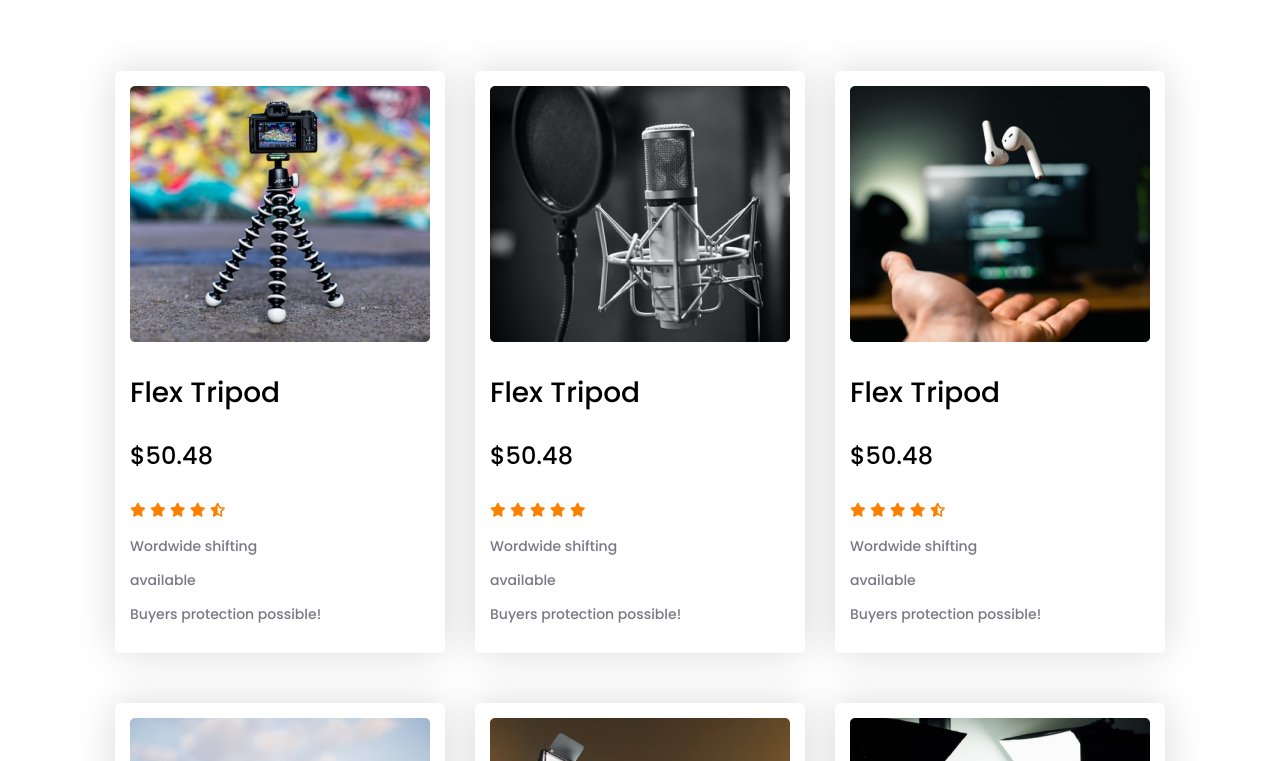
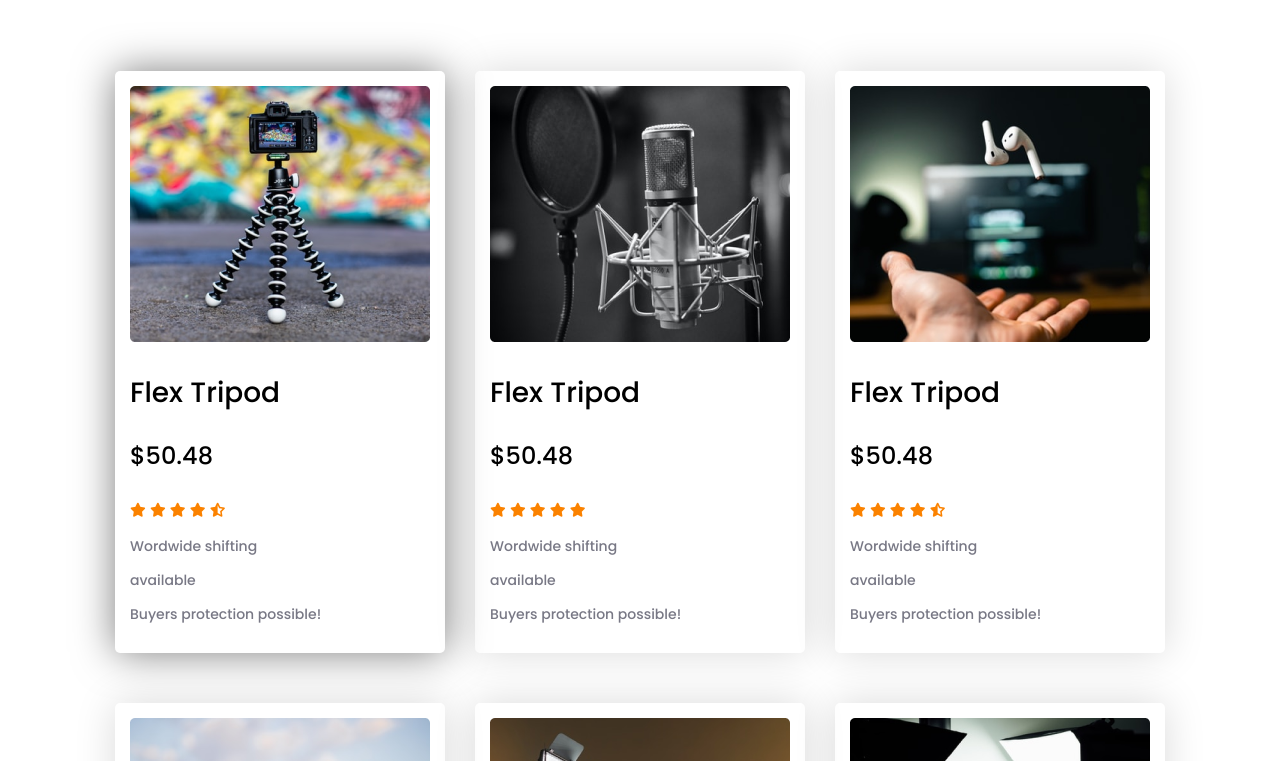
Before and after one commit to jannatul114/assignment-2, a plain HTML site: page index.html in a window 1280 px wide. In both pictures the pointer is over the element 280 px from the left and 1073 px from the top of the page. Shown: the part 712-1473 px from the top of the page. Drawn offline with Linux system fonts and the light colour scheme.

Commit message:
check in firefox

```diff
--- a/style.css
+++ b/style.css
@@ -158,18 +158,20 @@ nav h3{
 
 .column{
     margin-top: 50px;
-
     padding: 15px;
     box-shadow: 0px 0px 40px rgba(0, 0, 0, 0.15);
     border-radius: 5px;
     width: 300px;
+}
 
+.column:hover{
+    box-shadow: 0px 0px 40px rgba(0, 0, 0, 0.514);
+    transition: 0.5s;
 }
 
 .column img{
-    width: 300px;
+
     height: 256px;
-
 }
 
 .flex-items{
```
